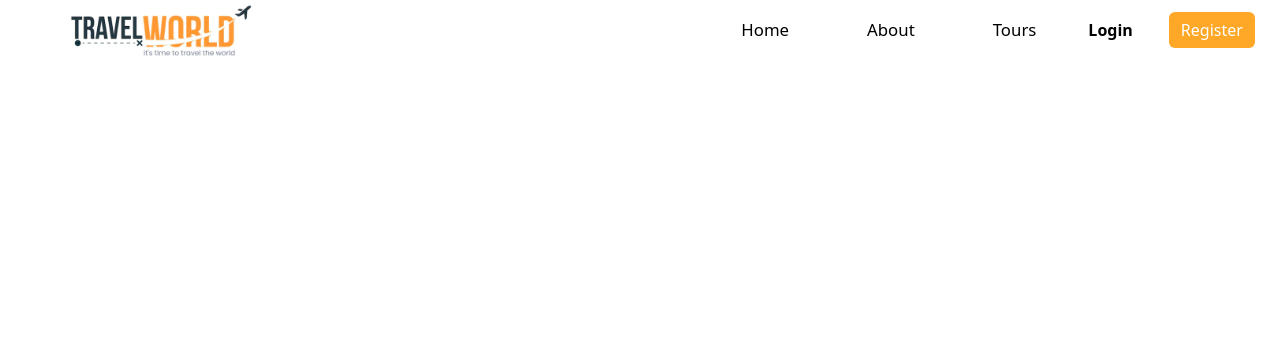
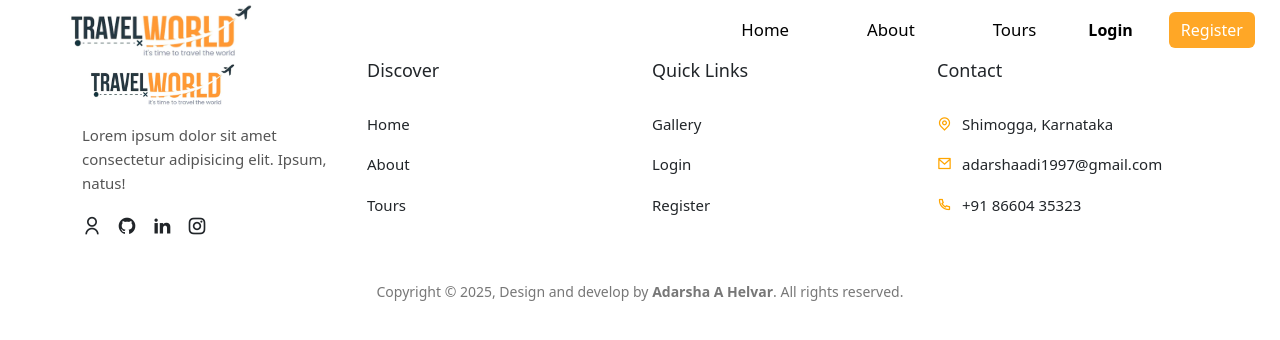
Before and after one commit to GuthiManeendra/Tour-Travel-Application, a React (Vite) app: page /home in a window 1280 px wide. Shown: the top 340 px of the page. Built offline with nearby package versions, Linux system fonts and the light colour scheme.

Commit message:
Footer component to global layout

```diff
--- a/index.html
+++ b/index.html
@@ -4,7 +4,12 @@
     <meta charset="UTF-8" />
     <link rel="icon" type="image/svg+xml" href="/vite.svg" />
     <meta name="viewport" content="width=device-width, initial-scale=1.0" />
-    <title>tour-travel-application</title>
+    <link
+  href="https://cdn.jsdelivr.net/npm/remixicon@2.5.0/fonts/remixicon.css"
+  rel="stylesheet"
+/>
+
+    <title>vite-project</title>
   </head>
   <body>
     <div id="root"></div>
--- /dev/null
+++ b/src/components/footer/Footer.css
@@ -0,0 +1,84 @@
+.footer {
+  padding: 60px 0 20px;
+  background: #fff;
+}
+
+.footer_row {
+  display: flex;
+  align-items: flex-start; /* KEY FIX */
+}
+
+.footer_col {
+  display: flex;
+  flex-direction: column;
+  gap: 16px;
+}
+
+/* LOGO FIX */
+.footer_logo img {
+  width: 160px;        /* same visual size as image-2 */
+  height: auto;
+  margin-bottom: 15px;
+}
+
+.footer_logo p {
+  font-size: 15px;
+  line-height: 1.6;
+  color: #555;
+}
+
+/* SOCIAL ICONS */
+.social_links {
+  display: flex;
+  gap: 15px;
+  margin-top: 10px;
+}
+
+.social_links i {
+  font-size: 20px;
+  cursor: pointer;
+}
+
+/* HEADINGS */
+.footer_col h5 {
+  font-size: 18px;
+  margin-bottom: 15px;
+}
+
+/* LISTS */
+.footer_col ul {
+  list-style: none;
+  padding: 0;
+  margin: 0;
+}
+
+.footer_col ul li {
+  margin-bottom: 10px;
+  font-size: 15px;
+  cursor: pointer;
+  margin-bottom: 18px;
+}
+
+/* CONTACT */
+.contact_list li {
+  display: flex;
+  align-items: center;
+  gap: 10px;
+}
+
+/* FOOTER BOTTOM */
+.footer_bottom {
+  text-align: center;
+  margin-top: 40px;
+  font-size: 14px;
+  color: #777;
+}
+.ri-map-pin-line:before{
+color: orange;
+}
+.ri-mail-line:before{
+color: orange;
+}
+.ri-phone-line:before{
+    color: orange;
+}
--- /dev/null
+++ b/src/components/footer/Footer.jsx
@@ -0,0 +1,72 @@
+// Footer.jsx
+import React from "react";
+import { Container, Row, Col } from "reactstrap";
+import logo from "../../assets/images/logo.png";
+import "./Footer.css";
+
+const Footer = () => {
+  return (
+    <footer className="footer">
+      <Container>
+        <Row className="footer_row">
+
+          {/* Logo & Description */}
+          <Col lg="3" md="6" className="footer_col">
+            <div className="footer_logo">
+              <img src={logo} alt="Travel World" />
+              <p>
+                Lorem ipsum dolor sit amet consectetur adipisicing elit.
+                Ipsum, natus!
+              </p>
+
+              <div className="social_links">
+                <i className="ri-user-line"></i>
+                <i className="ri-github-fill"></i>
+                <i className="ri-linkedin-fill"></i>
+                <i className="ri-instagram-line"></i>
+              </div>
+            </div>
+          </Col>
+
+          {/* Discover */}
+          <Col lg="3" md="6" className="footer_col">
+            <h5>Discover</h5>
+            <ul>
+              <li>Home</li>
+              <li>About</li>
+              <li>Tours</li>
+            </ul>
+          </Col>
+
+          {/* Quick Links */}
+          <Col lg="3" md="6" className="footer_col">
+            <h5>Quick Links</h5>
+            <ul>
+              <li>Gallery</li>
+              <li>Login</li>
+              <li>Register</li>
+            </ul>
+          </Col>
+
+          {/* Contact */}
+          <Col lg="3" md="6" className="footer_col">
+            <h5>Contact</h5>
+            <ul className="contact_list">
+              <li><i className="ri-map-pin-line"></i> Shimogga, Karnataka</li>
+              <li><i className="ri-mail-line"></i> adarshaadi1997@gmail.com</li>
+              <li><i className="ri-phone-line"></i> +91 86604 35323</li>
+            </ul>
+          </Col>
+
+        </Row>
+
+        <div className="footer_bottom">
+          Copyright © 2025, Design and develop by
+          <strong> Adarsha A Helvar</strong>. All rights reserved.
+        </div>
+      </Container>
+    </footer>
+  );
+};
+
+export default Footer;
--- a/src/components/layout/Layout.jsx
+++ b/src/components/layout/Layout.jsx
@@ -1,3 +1,4 @@
+import Footer from "../footer/Footer"
 import Header from "../header/Header"
 import { Routers } from "../router/Routers"
 
@@ -6,6 +7,7 @@
         <>
         <Header/>
         <Routers/>
+        <Footer/>
 
         </>
     )
```
